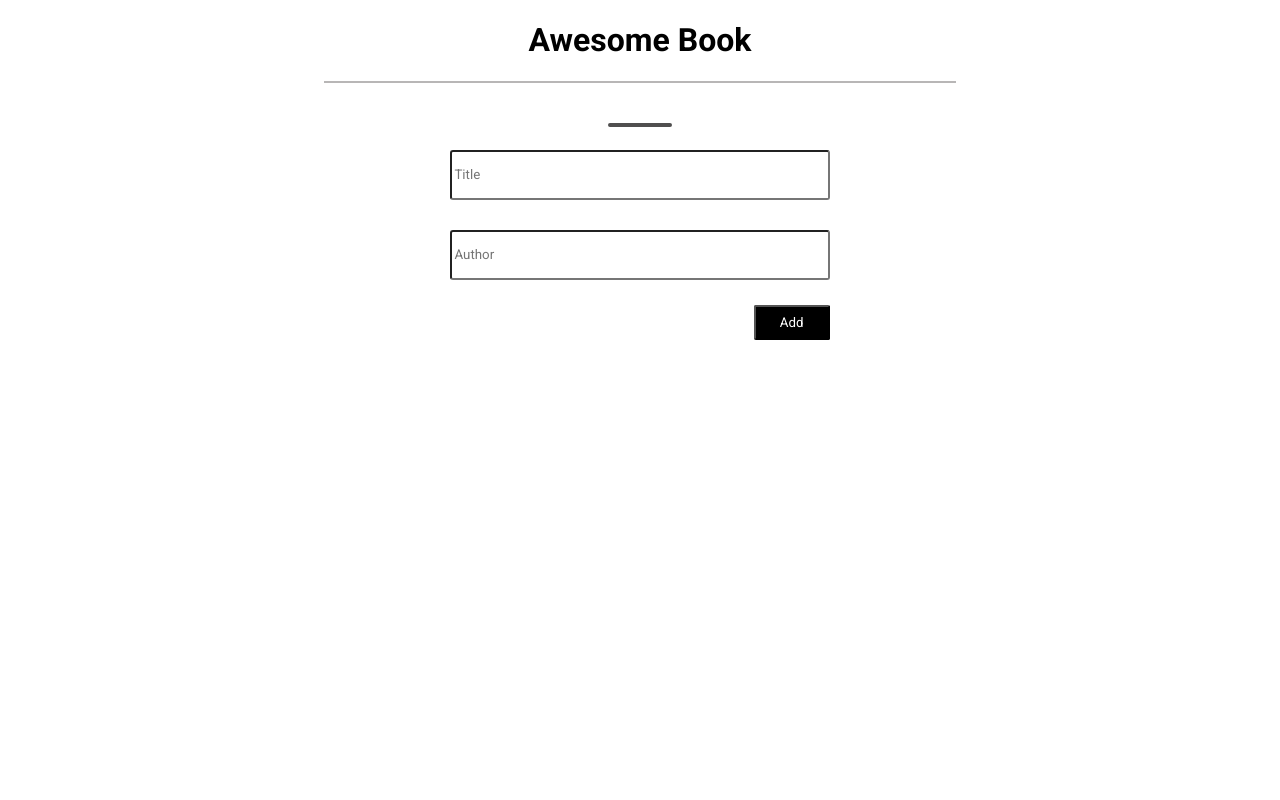
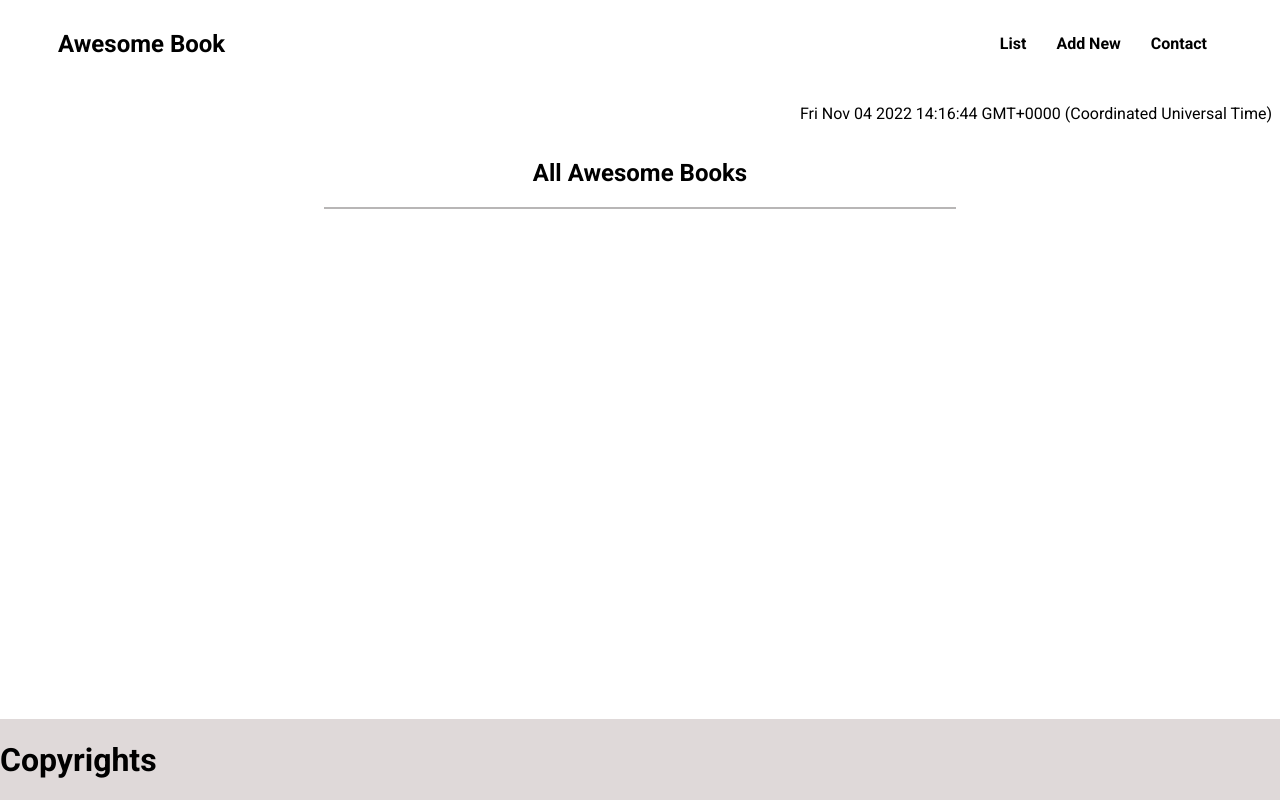
Before and after one commit to BryteLitty/Awesome-books, a website: page index.html in a window 1280 px wide. Drawn offline with Linux system fonts and the light colour scheme.

Commit message:
Add single page functionalities

```diff
--- a/app.js
+++ b/app.js
@@ -3,6 +3,18 @@ const titleInput = document.getElementById('title');
 const authorInput = document.getElementById('author');
 const form = document.querySelector('form');
 const booksContainer = document.querySelector('.books-container');
+
+const currentTime = document.querySelector('#current-time');
+const booksSection = document.getElementById('books-section');
+const addBookSection = document.getElementById('add-book-form');
+const contactSection = document.getElementById('contact');
+const navLinks = document.querySelectorAll('.nav-item');
+
+setInterval(() => {
+  currentTime.innerHTML = new Date();
+});
+
+document.addEventListener('DOMContentLoaded', displayComponents(navLinks))
 
 // books collection
 let booksCollection = JSON.parse(localStorage.getItem('books-collection')) || [];
@@ -41,7 +53,7 @@ function injectContent(arr) {
   booksContainer.innerHTML = books;
 }
 
-injectContent(booksCollection);
+
 
 // create book
 function createBook(book) {
@@ -94,3 +106,48 @@ booksContainer.addEventListener('click', (e) => {
   injectContent(booksCollection);
   localStorage.setItem('books-collection', JSON.stringify(booksCollection));
 });
+
+
+function displayComponents(id) {
+  switch(id) {
+    case 'books-section':
+      booksSection.style.display = "block";
+      addBookSection.style.display = "none";
+      contactSection.style.display = "none";
+      break;
+
+    case 'add-book-form':
+      booksSection.style.display = "none";
+      addBookSection.style.display = "block";
+      contactSection.style.display = "none";
+      break;
+
+    case 'contact':
+      booksSection.style.display = "none";
+      addBookSection.style.display = "none";
+      contactSection.style.display = "block";
+      contactSection.style.backgroundColor = "red";
+      break;
+    default:
+      booksSection.style.color = "block";
+      addBookSection.style.display = "none";
+      contactSection.style.display = "none";
+  }
+};
+
+console.log(contactSection)
+
+function navItemClicked(navLinks) {
+  navLinks.forEach((item) => {
+    item.addEventListener('click', e => {
+      const id = e.target.getAttribute('displayComponent');
+      console.log(id)
+      displayComponents(id)
+    })
+});
+};
+
+
+displayComponents(navLinks)
+injectContent(booksCollection);
+navItemClicked(navLinks)
--- a/index.html
+++ b/index.html
@@ -8,17 +8,35 @@
     <title>Awesome Books</title>
 </head>
 <body>
-
+  <header>
+    <nav>
+      <div class="logo">
+        <h1>Awesome Book</h1>
+      </div>
+      <div class="menu">
+        <ul class="nav-links">
+          <li class="nav-item"><a href="#" displayComponent="books-section">List</a></li>
+          <li class="nav-item"><a href="#" displayComponent="add-book-form">Add New</a></li>
+          <li class="nav-item"><a href="#" displayComponent="contact">Contact</a></li>
+        </ul>
+      </div>
+    </nav>
+  </header>
+  <div class="display-date">
+      <p id="current-time"></p>
+    </div>
   <main>
-    <h1>Awesome Book</h1>
+    <section id="books-section">
+      <h1>All Awesome Books</h1>
       <div class="books-container">
         <div class="booklist">
             <!--   -->
 
         </div>
       </div>
+    </section>
 
-      <hr class="line">
+    <section id="add-book-form">
           <form action="" id="book-form" class="book-form">
             <div class="form-group">
               <label for="title"></label>
@@ -31,7 +49,18 @@
             </div>
             <button type="submit" class="addBtn">Add</button>
           </form>
+    </section>
+
+    <section id="contact">
+      <p>Lorem ipsum dolor sit amet consectetur, adipisicing elit.</p>
+      <p>Lorem ipsum dolor sit amet consectetur, adipisicing elit.</p>
+      <p>Lorem ipsum dolor sit amet consectetur, adipisicing elit.</p>
+    </section>
   </main>
+
+  <footer>
+    <h1>Copyrights</h1>
+  </footer>
 
   <script src="app.js"></script>
 </body>
--- a/style.css
+++ b/style.css
@@ -37,6 +37,7 @@ main {
 .book p {
   font-weight: 300;
 }
+
 
 .removeBtn {
   border: none;
@@ -82,3 +83,38 @@ input{
   border-radius: 2px;
   margin-top: 10px;
 }
+
+nav {
+  display: flex;
+  justify-content: space-between;
+  align-items: center;
+  margin: 10px 50px;
+}
+
+.nav-links {
+  list-style-type: none;
+  display: flex;
+}
+
+.nav-links li {
+  margin: 0 15px;
+}
+
+.nav-links a {
+  text-decoration: none;
+  color: black;
+  font-weight: 700;
+}
+
+.display-date {
+  display: flex;
+  justify-content: right;
+}
+
+footer {
+  background-color: rgb(223, 217, 217);
+  position: fixed;
+  width: 100%;
+  bottom: 0;
+  left: 0;
+}
```
Lines whose indentation alone changed are shown as unchanged.
